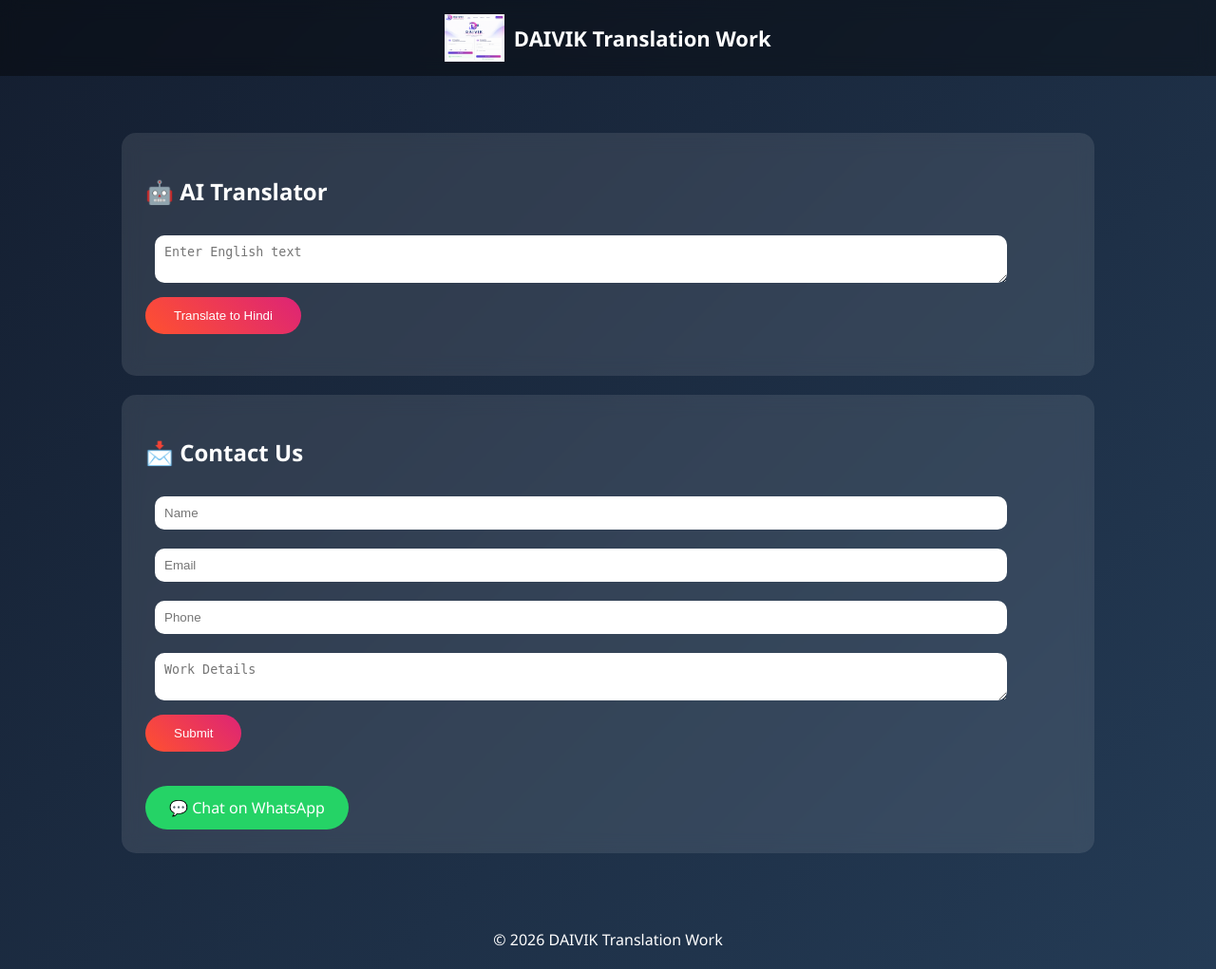
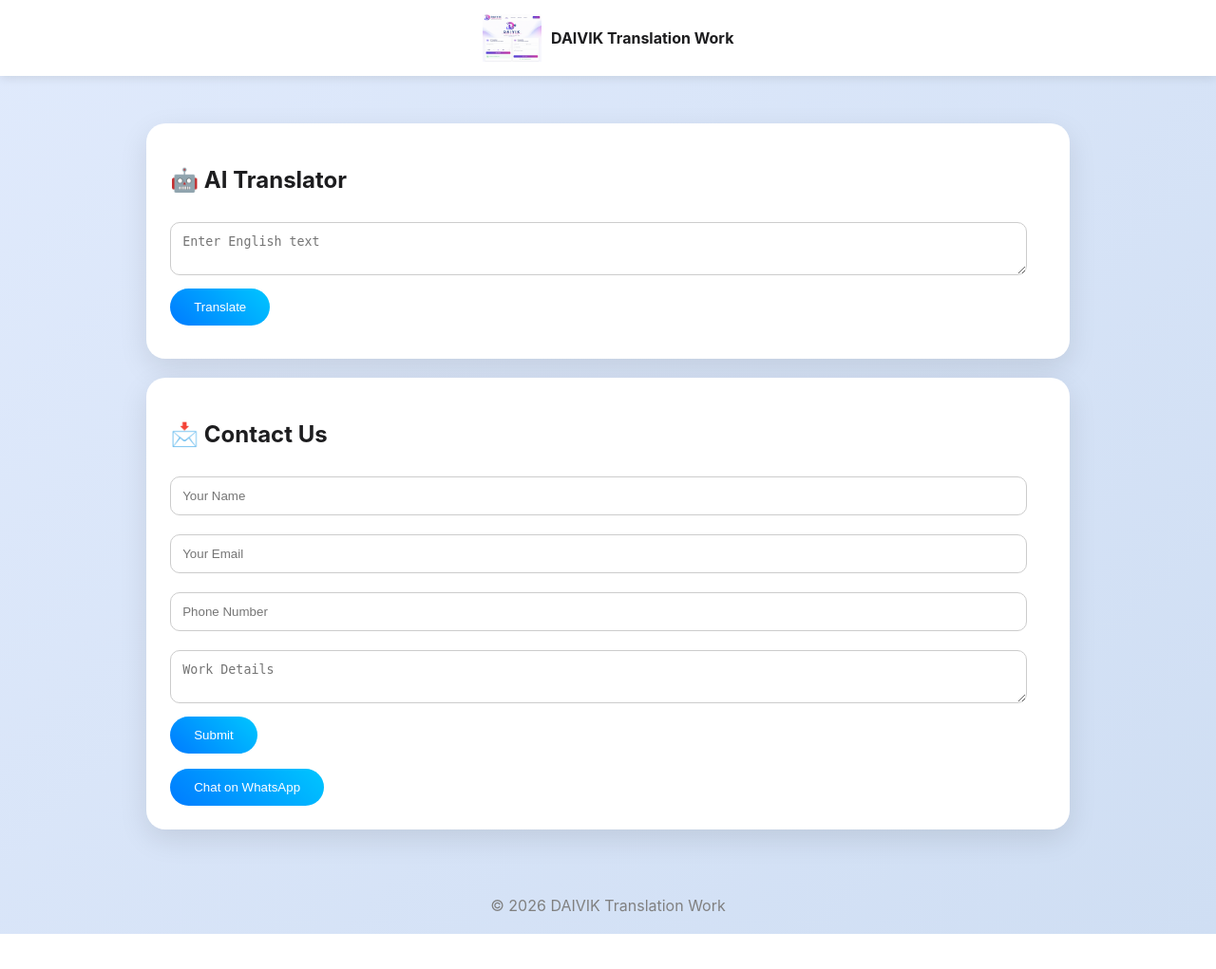
Before and after one commit to placementcellvvw/translator-website, a Flask app: page / in a window 1280 px wide. Shown: the whole page at 95% size. After the commit the page ends 984 px from the top, so only its background shows below. Run offline with Flask 3, Linux system fonts and the light colour scheme.

Commit message:
Refactor styles and update HTML structure

```diff
--- a/templates/index.html
+++ b/templates/index.html
@@ -8,87 +8,79 @@
 <style>
 body {
     margin: 0;
-    font-family: 'Segoe UI', sans-serif;
-    background: linear-gradient(135deg, #141e30, #243b55);
-    color: white;
+    font-family: -apple-system, BlinkMacSystemFont, 'Segoe UI', sans-serif;
+    background: linear-gradient(135deg, #e0eafc, #cfdef3);
+    color: #1d1d1f;
 }
 
 /* Navbar */
-.navbar {
-    position: sticky;
-    top: 0;
-    background: rgba(0,0,0,0.4);
-    backdrop-filter: blur(10px);
-    padding: 15px;
-    text-align: center;
-    font-size: 22px;
-    font-weight: bold;
-}
 .navbar {
     display: flex;
     align-items: center;
     justify-content: center;
     gap: 10px;
+    background: white;
+    padding: 15px;
+    font-weight: bold;
+    box-shadow: 0 2px 10px rgba(0,0,0,0.1);
 }
 
 .navbar img {
     height: 50px;
 }
-/* Section */
-.section {
-    width: 80%;
+
+/* Container */
+.container {
+    width: 90%;
     margin: auto;
-    padding: 40px 0;
+    padding: 30px 0;
 }
 
 /* Card */
 .card {
-    background: rgba(255,255,255,0.1);
+    background: white;
     padding: 25px;
-    border-radius: 15px;
-    backdrop-filter: blur(10px);
-    margin: 20px 0;
+    border-radius: 20px;
+    margin: 20px auto;
+    width: 80%;
+    box-shadow: 0 10px 30px rgba(0,0,0,0.1);
 }
 
-/* Input */
+/* Inputs */
 input, textarea {
-    width: 90%;
-    padding: 10px;
-    margin: 10px;
+    width: 95%;
+    padding: 12px;
+    margin: 10px 0;
     border-radius: 10px;
-    border: none;
+    border: 1px solid #ccc;
 }
 
 /* Button */
 .btn {
-    background: linear-gradient(45deg, #ff512f, #dd2476);
-    padding: 12px 30px;
-    border-radius: 30px;
+    background: linear-gradient(45deg, #007bff, #00c6ff);
+    color: white;
+    padding: 12px 25px;
+    border-radius: 25px;
     border: none;
-    color: white;
     cursor: pointer;
-    transition: 0.3s;
 }
 
 .btn:hover {
-    transform: scale(1.1);
+    opacity: 0.9;
 }
 
-/* WhatsApp */
-.whatsapp {
-    display: inline-block;
-    margin-top: 20px;
-    background: #25D366;
-    padding: 12px 25px;
-    border-radius: 30px;
-    color: white;
-    text-decoration: none;
+/* Output */
+.output {
+    margin-top: 10px;
+    color: green;
+    font-weight: bold;
 }
 
 /* Footer */
 footer {
     text-align: center;
     padding: 20px;
+    color: gray;
 }
 </style>
 
@@ -97,41 +89,42 @@ footer {
 <body>
 
 <div class="navbar">
-<img src="{{ url_for('static', filename='logo.png') }}" height="50">
-<span> DAIVIK Translation Work</span>
+    <img src="{{ url_for('static', filename='logo.png') }}">
+    <span>DAIVIK Translation Work</span>
 </div>
 
-<div class="section">
+<div class="container">
 
-<!-- 🤖 AI TRANSLATOR -->
+<!-- 🤖 AI Translator -->
 <div class="card">
 <h2>🤖 AI Translator</h2>
 
 <form method="POST">
 <textarea name="translate_text" placeholder="Enter English text"></textarea>
 <br>
-<button class="btn">Translate to Hindi</button>
+<button class="btn">Translate</button>
 </form>
 
-<h3 style="color:lightgreen;">{{ translated }}</h3>
+<div class="output">{{ translated }}</div>
 </div>
 
-<!-- 📩 CONTACT FORM -->
+<!-- 📩 Contact Form -->
 <div class="card">
 <h2>📩 Contact Us</h2>
 
 <form method="POST">
-<input name="name" placeholder="Name" required>
-<input name="email" placeholder="Email" required>
-<input name="phone" placeholder="Phone" required>
+<input name="name" placeholder="Your Name" required>
+<input name="email" placeholder="Your Email" required>
+<input name="phone" placeholder="Phone Number" required>
 <textarea name="message" placeholder="Work Details"></textarea>
+
 <button class="btn">Submit</button>
 </form>
 
-<p style="color:lightgreen;">{{ message }}</p>
+<p style="color:green;">{{ message }}</p>
 
-<a class="whatsapp" href="https://wa.me/918851304467">
-💬 Chat on WhatsApp
+<a href="https://wa.me/91XXXXXXXXXX" target="_blank">
+    <button class="btn">Chat on WhatsApp</button>
 </a>
 
 </div>
```
